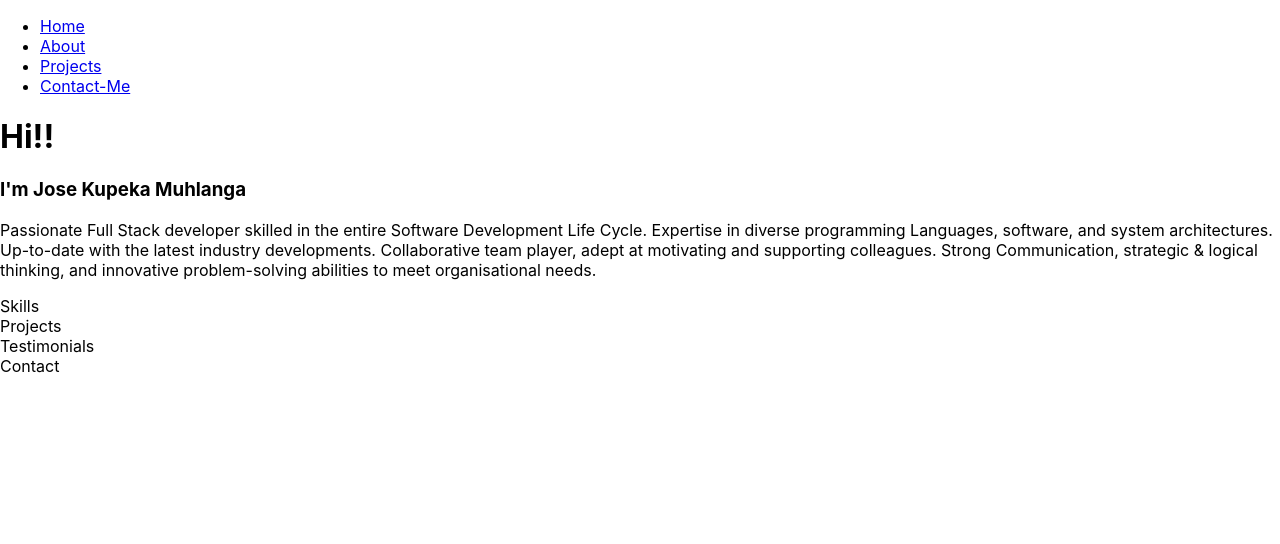
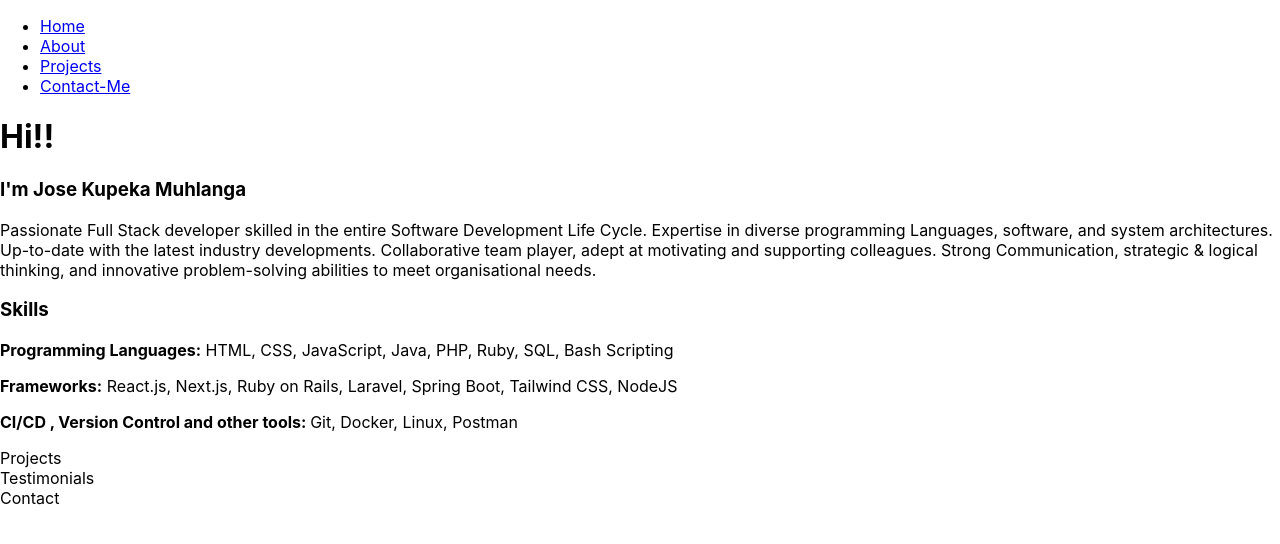
Before and after one commit to JMuhlanga/jm-portfolio-react, a React (Create React App) app: page / in a window 1280 px wide. Shown: the top 544 px of the page. Built offline with nearby package versions, Linux system fonts and the light colour scheme.

Commit message:
Addition of Skills

```diff
--- a/src/Components/Skills.js
+++ b/src/Components/Skills.js
@@ -2,7 +2,12 @@ import React from 'react'
 
 function Skills() {
   return (
-    <div>Skills</div>
+    <div>
+      <h3>Skills</h3>
+      <p><b>Programming Languages:</b> HTML, CSS, JavaScript, Java, PHP, Ruby, SQL, Bash Scripting</p>
+      <p><b>Frameworks:</b> React.js, Next.js, Ruby on Rails, Laravel, Spring Boot, Tailwind CSS, NodeJS</p>
+      <p><b>CI/CD , Version Control and other tools: </b> Git, Docker, Linux, Postman</p>
+    </div>
   )
 }
 
--- /dev/null
+++ b/src/data.js
@@ -0,0 +1,3 @@
+// Below are the projects that I have done or been involved in
+
+export const projects = [];
```
